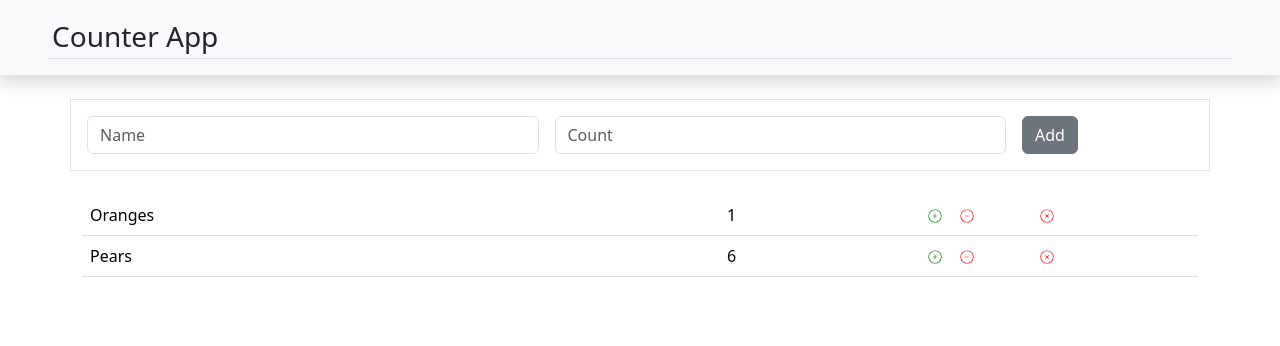
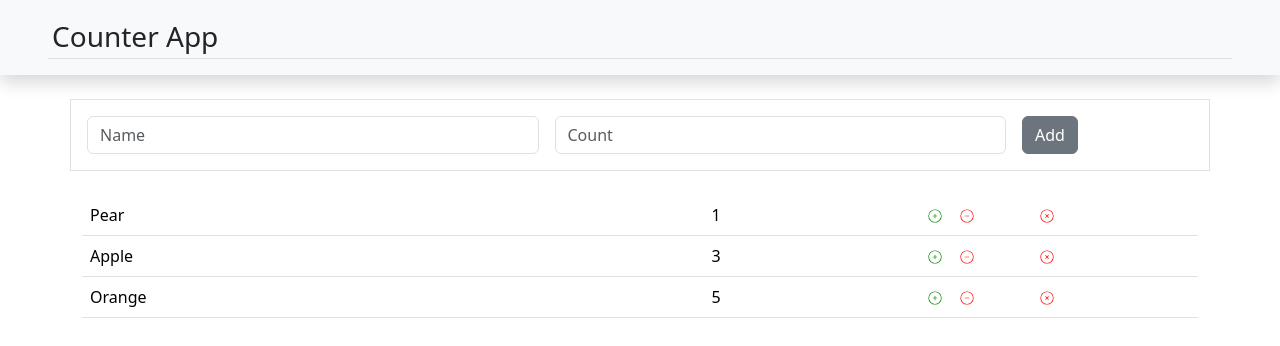
Before and after one commit to Brijsunil2/counter-app, a React (Create React App) app: page / in a window 1280 px wide. Shown: the top 346 px of the page. Built offline with nearby package versions, Linux system fonts and the light colour scheme; data requests are answered from the project's data file; the HTML template or start-up script is replaced by a standard one.

Commit message:
Small updates to json server

```diff
--- a/db.json
+++ b/db.json
@@ -1,13 +1,18 @@
 {
   "counters": [
     {
-      "text": "Oranges",
+      "text": "Pear",
       "count": 1,
+      "id": 1
+    },
+    {
+      "text": "Apple",
+      "count": 3,
       "id": 2
     },
     {
-      "text": "Pears",
-      "count": 6,
+      "text": "Orange",
+      "count": 5,
       "id": 3
     }
   ]
--- a/package.json
+++ b/package.json
@@ -7,7 +7,7 @@
     "@testing-library/react": "^13.4.0",
     "@testing-library/user-event": "^13.5.0",
     "gh-pages": "^5.0.0",
-    "json-server": "^0.17.2",
+    "json-server": "^0.17.4",
     "react": "^18.2.0",
     "react-dom": "^18.2.0",
     "react-icons": "^4.8.0",
--- a/src/App.css
+++ b/src/App.css
@@ -1,14 +1,6 @@
 * {
   padding: 0;
   margin: 0;
-}
-
-thead tr {
-  background-color: #dee2e6;
-}
-
-tbody tr:hover {
-  background-color: #f8f9fa;
 }
 
 .prevent-select {
```
Also changed, not shown: 1 other file (tests, documents, lock files or other folders).
